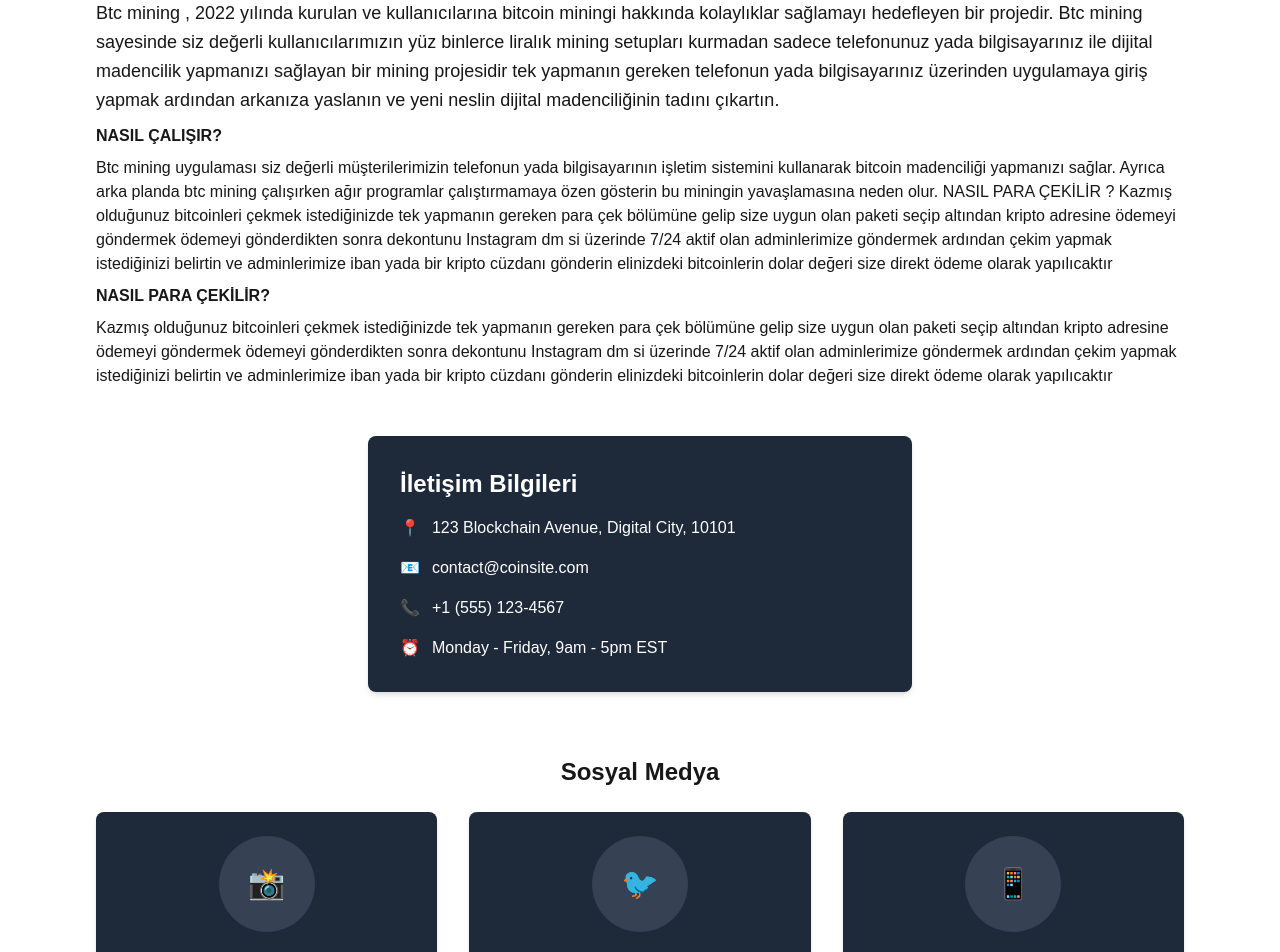
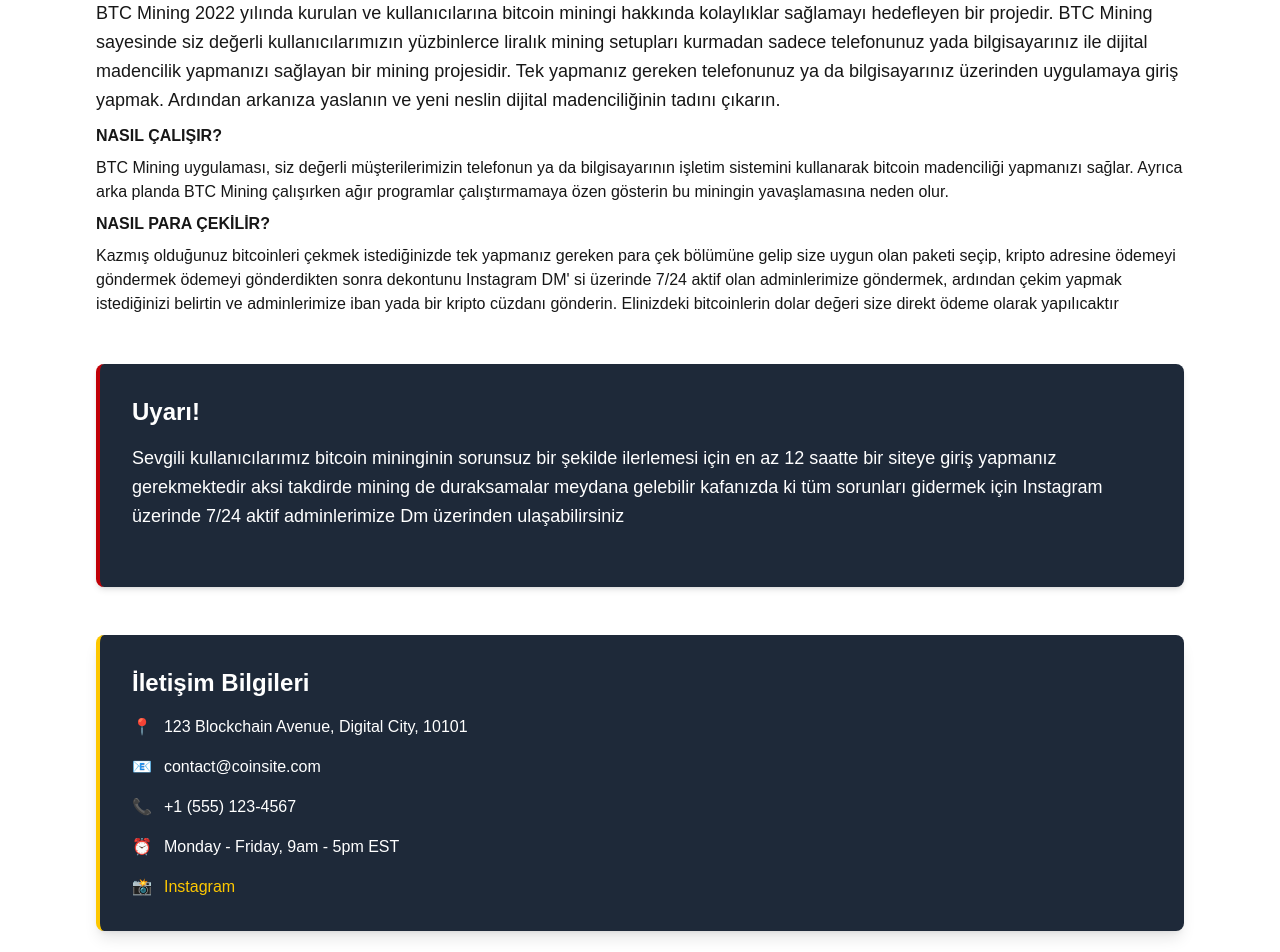
Before and after one commit to bekirbali/coinmarket, a Next.js app: page /about in a window 1280 px wide. Shown: the part 340-1292 px from the top of the page. Built offline with nearby package versions, Linux system fonts and the light colour scheme.

Commit message:
Update .gitignore to include .env and .dummy.txt; change footer text to '© 2025 BTC Mining'; enhance wallet amount calculation with inactivity timeout and activity detection; localize 'About Us' section to Turkish; improve layout and styling in Draw Money page.

```diff
--- a/app/about/page.js
+++ b/app/about/page.js
@@ -30,7 +30,7 @@
         animate={{ opacity: 1, y: 0 }}
         transition={{ duration: 0.6 }}
       >
-        <h1 className="text-4xl md:text-5xl font-bold mb-4">About Us</h1>
+        <h1 className="text-4xl md:text-5xl font-bold mb-4">Hakkımızda</h1>
         <div className="w-24 h-1 bg-yellow-400 mx-auto"></div>
       </motion.div>
 
@@ -49,71 +49,89 @@
             yönetimi için kesintisiz bir deneyim sunuyor.
           </p>
           <p className="text-lg leading-relaxed">
-            Btc mining , 2022 yılında kurulan ve kullanıcılarına bitcoin miningi
-            hakkında kolaylıklar sağlamayı hedefleyen bir projedir. Btc mining
-            sayesinde siz değerli kullanıcılarımızın yüz binlerce liralık mining
+            BTC Mining 2022 yılında kurulan ve kullanıcılarına bitcoin miningi
+            hakkında kolaylıklar sağlamayı hedefleyen bir projedir. BTC Mining
+            sayesinde siz değerli kullanıcılarımızın yüzbinlerce liralık mining
             setupları kurmadan sadece telefonunuz yada bilgisayarınız ile
-            dijital madencilik yapmanızı sağlayan bir mining projesidir tek
-            yapmanın gereken telefonun yada bilgisayarınız üzerinden uygulamaya
-            giriş yapmak ardından arkanıza yaslanın ve yeni neslin dijital
-            madenciliğinin tadını çıkartın.
+            dijital madencilik yapmanızı sağlayan bir mining projesidir. Tek
+            yapmanız gereken telefonunuz ya da bilgisayarınız üzerinden
+            uygulamaya giriş yapmak. Ardından arkanıza yaslanın ve yeni neslin
+            dijital madenciliğinin tadını çıkarın.
           </p>
           <p>
-            <span className="block my-2 font-semibold">NASIL ÇALIŞIR?</span> Btc
-            mining uygulaması siz değerli müşterilerimizin telefonun yada
+            <span className="block my-2 font-semibold">NASIL ÇALIŞIR?</span> BTC
+            Mining uygulaması, siz değerli müşterilerimizin telefonun ya da
             bilgisayarının işletim sistemini kullanarak bitcoin madenciliği
-            yapmanızı sağlar. Ayrıca arka planda btc mining çalışırken ağır
+            yapmanızı sağlar. Ayrıca arka planda BTC Mining çalışırken ağır
             programlar çalıştırmamaya özen gösterin bu miningin yavaşlamasına
-            neden olur. NASIL PARA ÇEKİLİR ? Kazmış olduğunuz bitcoinleri çekmek
-            istediğinizde tek yapmanın gereken para çek bölümüne gelip size
-            uygun olan paketi seçip altından kripto adresine ödemeyi göndermek
-            ödemeyi gönderdikten sonra dekontunu Instagram dm si üzerinde 7/24
-            aktif olan adminlerimize göndermek ardından çekim yapmak
-            istediğinizi belirtin ve adminlerimize iban yada bir kripto cüzdanı
-            gönderin elinizdeki bitcoinlerin dolar değeri size direkt ödeme
-            olarak yapılıcaktır
+            neden olur.
           </p>
           <p>
             <span className="block my-2 font-semibold">
               NASIL PARA ÇEKİLİR?
             </span>
-            Kazmış olduğunuz bitcoinleri çekmek istediğinizde tek yapmanın
-            gereken para çek bölümüne gelip size uygun olan paketi seçip
-            altından kripto adresine ödemeyi göndermek ödemeyi gönderdikten
-            sonra dekontunu Instagram dm si üzerinde 7/24 aktif olan
-            adminlerimize göndermek ardından çekim yapmak istediğinizi belirtin
-            ve adminlerimize iban yada bir kripto cüzdanı gönderin elinizdeki
-            bitcoinlerin dolar değeri size direkt ödeme olarak yapılıcaktır
+            Kazmış olduğunuz bitcoinleri çekmek istediğinizde tek yapmanız
+            gereken para çek bölümüne gelip size uygun olan paketi seçip, kripto
+            adresine ödemeyi göndermek ödemeyi gönderdikten sonra dekontunu
+            Instagram DM' si üzerinde 7/24 aktif olan adminlerimize göndermek,
+            ardından çekim yapmak istediğinizi belirtin ve adminlerimize iban
+            yada bir kripto cüzdanı gönderin. Elinizdeki bitcoinlerin dolar
+            değeri size direkt ödeme olarak yapılıcaktır
+          </p>
+        </motion.div>
+        <motion.div
+          className="bg-gray-800 p-8 rounded-lg shadow-md text-white border-l-4 border-red-700"
+          variants={itemVariants}
+        >
+          <h2 className="text-2xl font-bold mb-4 ">Uyarı!</h2>
+          <p className="text-lg leading-relaxed mb-6">
+            Sevgili kullanıcılarımız bitcoin mininginin sorunsuz bir şekilde
+            ilerlemesi için en az 12 saatte bir siteye giriş yapmanız
+            gerekmektedir aksi takdirde mining de duraksamalar meydana gelebilir
+            kafanızda ki tüm sorunları gidermek için Instagram üzerinde 7/24
+            aktif adminlerimize Dm üzerinden ulaşabilirsiniz
           </p>
         </motion.div>
 
         <motion.div
-          className="bg-gray-800 p-8 rounded-lg shadow-md w-1/2 mx-auto text-white"
+          className="bg-gray-800 p-8 rounded-lg shadow-lg border-l-4 border-yellow-400 text-white"
           variants={itemVariants}
         >
           <h2 className="text-2xl font-bold mb-4">İletişim Bilgileri</h2>
           <ul className="space-y-4">
             <li className="flex items-center">
-              <span className="mr-3">📍</span>
+              <span className="mr-3 text-yellow-400">📍</span>
               <span>123 Blockchain Avenue, Digital City, 10101</span>
             </li>
             <li className="flex items-center">
-              <span className="mr-3">📧</span>
+              <span className="mr-3 text-yellow-400">📧</span>
               <span>contact@coinsite.com</span>
             </li>
             <li className="flex items-center">
-              <span className="mr-3">📞</span>
+              <span className="mr-3 text-yellow-400">📞</span>
               <span>+1 (555) 123-4567</span>
             </li>
             <li className="flex items-center">
-              <span className="mr-3">⏰</span>
+              <span className="mr-3 text-yellow-400">⏰</span>
               <span>Monday - Friday, 9am - 5pm EST</span>
+            </li>
+            <li className="flex items-center">
+              <span className="mr-3 text-yellow-400">📸</span>
+              <span>
+                <a
+                  href="https://instagram.com/"
+                  target="_blank"
+                  className="text-yellow-400 hover:underline"
+                >
+                  Instagram
+                </a>
+              </span>
             </li>
           </ul>
         </motion.div>
       </motion.div>
 
-      <motion.div
+      {/* <motion.div
         initial={{ opacity: 0 }}
         animate={{ opacity: 1 }}
         transition={{ delay: 0.6, duration: 0.8 }}
@@ -164,7 +182,7 @@
             </motion.div>
           ))}
         </div>
-      </motion.div>
+      </motion.div> */}
     </div>
   );
 }
--- a/app/draw-money/page.js
+++ b/app/draw-money/page.js
@@ -1,10 +1,11 @@
 "use client";
 
 import { motion } from "framer-motion";
-import { useState } from "react";
+import { useState, useRef, useEffect } from "react";
 
 export default function DrawMoney() {
   const [selectedPlan, setSelectedPlan] = useState(null);
+  const scrollToRef = useRef(null);
 
   const plans = [
     {
@@ -35,7 +36,7 @@
         "Aylık strateji toplantısı",
       ],
       color: "bg-yellow-600",
-      accent: "border-purple-800",
+      accent: "border-yellow-700",
     },
     {
       id: 3,
@@ -53,7 +54,8 @@
         "Kişisel yatırım danışmanı",
       ],
       color: "bg-purple-700",
-      accent: "border-yellow-700",
+      accent: "border-purple-800",
+
       recommended: true,
     },
   ];
@@ -77,6 +79,21 @@
     },
   };
 
+  const handlePlanSelect = (planId) => {
+    setSelectedPlan(planId);
+    if (scrollToRef.current) {
+      scrollToRef.current.scrollIntoView({ behavior: "smooth" });
+    }
+  };
+
+  useEffect(() => {
+    if (selectedPlan && scrollToRef.current) {
+      setTimeout(() => {
+        scrollToRef.current.scrollIntoView({ behavior: "smooth" });
+      }, 300); // 200ms delay should be enough for rendering
+    }
+  }, [selectedPlan]);
+
   return (
     <div className="max-w-6xl mx-auto p-8">
       <motion.div
@@ -88,15 +105,15 @@
         <h1 className="text-4xl md:text-5xl font-bold mb-4">Paranızı Çekin</h1>
         <div className="w-24 h-1 bg-yellow-400 mx-auto mb-6"></div>
         <p className="text-lg max-w-2xl mx-auto">
-          Choose the payment plan that works best for you and start drawing
-          money from your coin investments. Our flexible plans are designed to
-          fit various investment strategies.
+          Size en uygun ödeme planını seçin ve coin yatırımlarınızdan para
+          çekmeye başlayın. Esnek planlarımız, çeşitli yatırım stratejilerine
+          uyacak şekilde tasarlanmıştır.
         </p>
-        <p className="text-lg max-w-2xl mx-auto font-semibold">
-          **Almak istediğiniz paketin ücretini altında bulunan kripto hesabına
+        <p className="text-lg max-w-2xl mx-auto mt-4">
+          "Almak istediğiniz paketin ücretini altında bulunan kripto hesabına
           tether usdt şeklinde etherum ağı üzerinden gönderin ve dekontunu
           Instagramdan bize iletin ( İşlem ücretini hesaba katara ödemeyi yapın
-          eksik ödemelerde iade yapılmaz)
+          eksik ödemelerde iade yapılmaz)"
         </p>
       </motion.div>
 
@@ -113,7 +130,7 @@
               selectedPlan === plan.id ? plan.accent : "border-transparent"
             } transition-all hover:bg-gray-50 hover:border-current`}
             variants={itemVariants}
-            onClick={() => setSelectedPlan(plan.id)}
+            onClick={() => handlePlanSelect(plan.id)}
           >
             <div className={`${plan.color} text-white p-6 relative`}>
               {plan.recommended && (
@@ -161,6 +178,7 @@
 
       {selectedPlan && (
         <motion.div
+          ref={scrollToRef}
           className="mt-12 p-8 bg-gray-100 rounded-lg"
           initial={{ opacity: 0, height: 0 }}
           animate={{ opacity: 1, height: "auto" }}
@@ -170,15 +188,15 @@
             {plans.find((p) => p.id === selectedPlan)?.name}' ı seçtiniz.
           </h3>
           <p className="mb-4 text-gray-800">
-            İyi seçim! Lütfen ödeme bilgilerinizi tamamlayarak yatırımınızdan
-            para çekmeye başlayın.
+            İyi seçim! Aşağıdaki kripto adresi üzerinden işleminize devam
+            edebilirsiniz.
           </p>
           <motion.button
             className="bg-black text-white font-bold py-3 px-6 rounded-lg hover:bg-gray-800 transition-colors shadow-md"
             whileHover={{ scale: 1.05 }}
             whileTap={{ scale: 0.95 }}
           >
-            Ödeme Bilgilerini Tamamla
+            0x5dcC42Bde3395EeF8460DcDcA37E07d62270eCCe
           </motion.button>
         </motion.div>
       )}
--- a/app/layout.js
+++ b/app/layout.js
@@ -29,7 +29,7 @@
         <main className="min-h-screen">{children}</main>
         <footer className="bg-black text-white p-4 text-center">
           <div className="max-w-6xl mx-auto">
-            <p>© 2025 CoinSite. All rights reserved.</p>
+            <p>© 2025 BTC Mining. All rights reserved.</p>
           </div>
         </footer>
       </body>
--- a/app/page.js
+++ b/app/page.js
@@ -7,44 +7,83 @@
   const [walletAmount, setWalletAmount] = useState(0);
 
   useEffect(() => {
+    // const FOUR_HOURS = 4 * 60 * 60 * 1000;
+    const FOUR_HOURS = 10000;
+    // const INCREMENT = 11.52;
+    const INCREMENT = 100;
+    // const INACTIVITY_LIMIT = 8 * 60 * 60 * 1000; // 8 saat
+    const INACTIVITY_LIMIT = 60000;
+    let interval = null;
+    let inactivityTimeout = null;
+
+    const setupInterval = () => {
+      if (interval) return;
+      interval = setInterval(() => {
+        setWalletAmount((prev) => {
+          const newAmount = parseFloat((prev + INCREMENT).toFixed(2));
+          localStorage.setItem("walletAmount", newAmount.toString());
+          localStorage.setItem("lastUpdateTime", Date.now().toString());
+          return newAmount;
+        });
+      }, FOUR_HOURS);
+    };
+
+    const resetInactivityTimer = () => {
+      if (inactivityTimeout) clearTimeout(inactivityTimeout);
+
+      inactivityTimeout = setTimeout(() => {
+        console.log("8 saat inaktif -> interval durduruluyor.");
+        clearInterval(interval);
+        interval = null;
+      }, INACTIVITY_LIMIT);
+    };
+
+    const handleActivity = () => {
+      resetInactivityTimer();
+      if (!interval) {
+        console.log("Kullanıcı geri döndü -> interval yeniden başlatılıyor.");
+        setupInterval();
+      }
+    };
+
+    // Girişteki localStorage kontrolü
     const storedAmount = localStorage.getItem("walletAmount");
     const lastUpdateTime = localStorage.getItem("lastUpdateTime");
     const currentTime = Date.now();
-    const FOUR_HOURS = 4 * 60 * 60 * 1000;
-    const INCREMENT = 11.52;
 
     if (storedAmount && lastUpdateTime) {
       const timeElapsed = currentTime - parseInt(lastUpdateTime);
       const intervalsElapsed = Math.floor(timeElapsed / FOUR_HOURS);
-
-      if (intervalsElapsed > 0) {
-        const newAmount =
-          parseFloat(storedAmount) + intervalsElapsed * INCREMENT;
-        const roundedAmount = parseFloat(newAmount.toFixed(2));
-        setWalletAmount(roundedAmount);
-        localStorage.setItem("walletAmount", roundedAmount.toString());
-
-        // Son artış zamanını ayarla:
-        const newTimestamp =
-          parseInt(lastUpdateTime) + intervalsElapsed * FOUR_HOURS;
-        localStorage.setItem("lastUpdateTime", newTimestamp.toString());
-      } else {
-        setWalletAmount(parseFloat(storedAmount));
-      }
+      const newAmount = parseFloat(storedAmount) + intervalsElapsed * INCREMENT;
+      const roundedAmount = parseFloat(newAmount.toFixed(2));
+      setWalletAmount(roundedAmount);
+      localStorage.setItem("walletAmount", roundedAmount.toString());
     } else if (storedAmount) {
       setWalletAmount(parseFloat(storedAmount));
     }
 
-    const interval = setInterval(() => {
-      setWalletAmount((prev) => {
-        const newAmount = parseFloat((prev + INCREMENT).toFixed(2));
-        localStorage.setItem("walletAmount", newAmount.toString());
-        localStorage.setItem("lastUpdateTime", Date.now().toString());
-        return newAmount;
-      });
-    }, FOUR_HOURS);
+    localStorage.setItem("lastUpdateTime", currentTime.toString());
 
-    return () => clearInterval(interval);
+    // Başlat
+    setupInterval();
+    resetInactivityTimer();
+
+    // Aktivite dinleyicileri
+    window.addEventListener("mousemove", handleActivity);
+    window.addEventListener("keydown", handleActivity);
+    window.addEventListener("visibilitychange", () => {
+      if (document.visibilityState === "visible") {
+        handleActivity();
+      }
+    });
+
+    return () => {
+      clearInterval(interval);
+      clearTimeout(inactivityTimeout);
+      window.removeEventListener("mousemove", handleActivity);
+      window.removeEventListener("keydown", handleActivity);
+      window.removeEventListener("visibilitychange", handleActivity);
+    };
   }, []);
 
   return (
```
Also changed, not shown: 1 other file (tests, documents, lock files or other folders).
